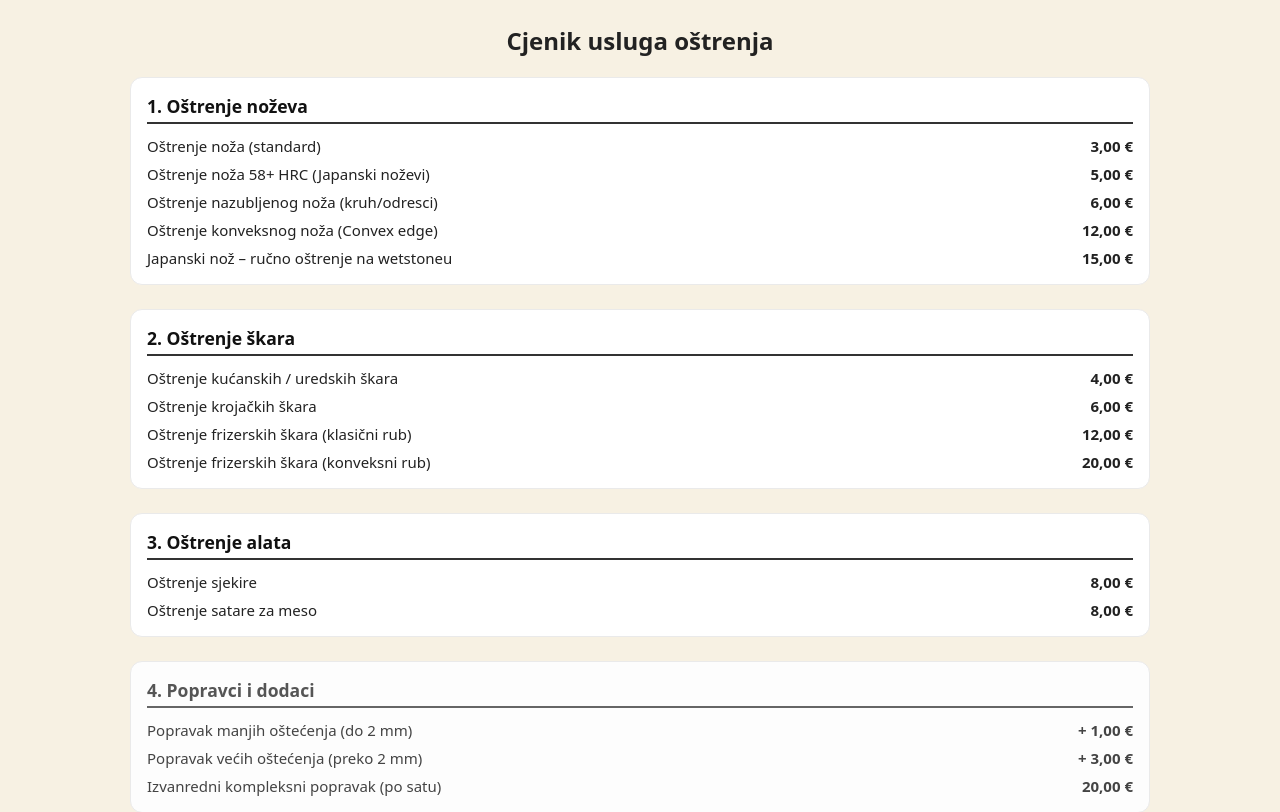
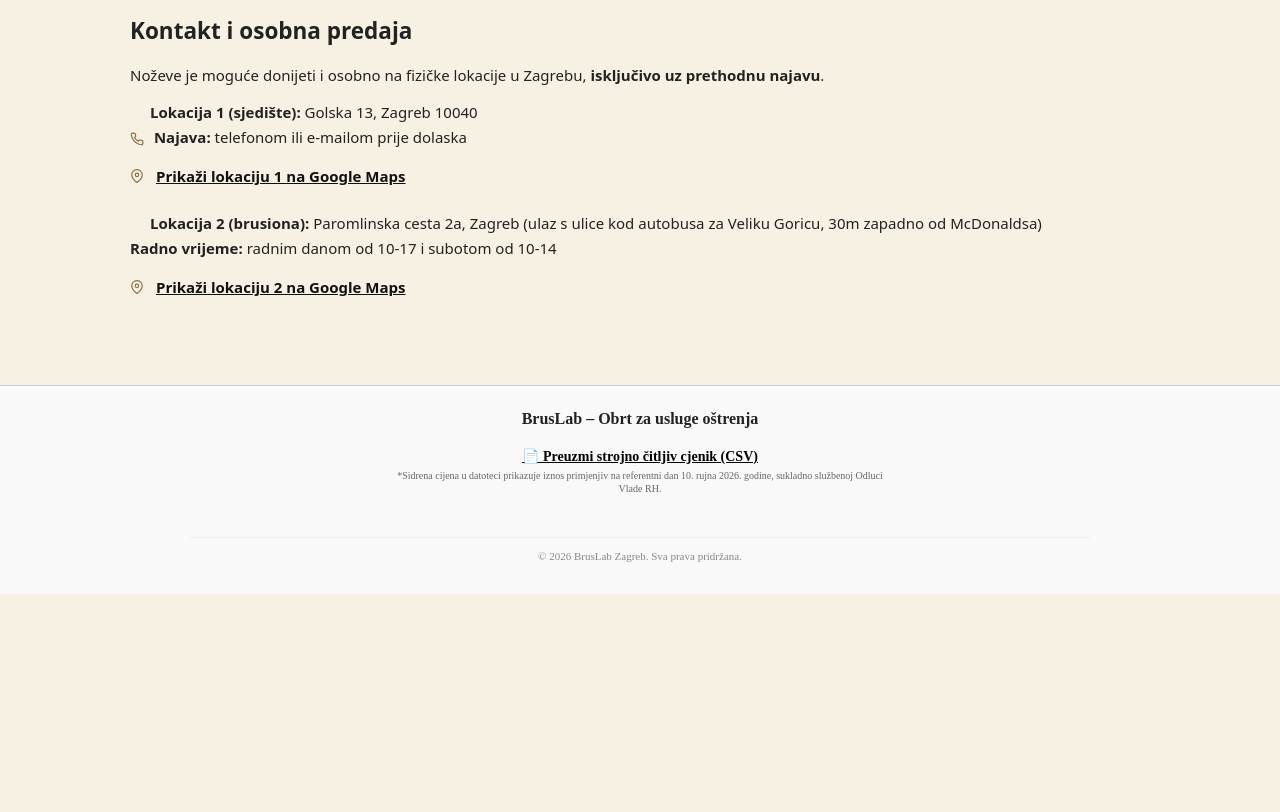
Before and after one commit to Nenad-cmd/ostrenje-nozeva-zagreb, a Next.js app: page / in a window 1280 px wide. Shown: the part 2940-3752 px from the top of the page. After the commit the page ends 3534 px from the top, so only its background shows below. Built offline with nearby package versions, Linux system fonts and the light colour scheme.

Commit message:
Update page.tsx

```diff
--- a/app/page.tsx
+++ b/app/page.tsx
@@ -676,58 +676,9 @@ key={l.id}
             </button>
           </form>
 
-          <p style={{ fontSize: 12, opacity: 0.75, marginTop: 10 }}>Odgovaram putem e-maila u najkraćem mogućem roku.</p>
+           <p style={{ fontSize: 12, opacity: 0.75, marginTop: 10 }}>Odgovaram putem e-maila u najkraćem mogućem roku.</p>
         </section>
-        {/* Vizualni prikaz cjenika za posjetitelje */}
-        <section style={{ marginTop: 40, paddingTop: 18, borderTop: "1px solid #eee" }}>
-          <h2 style={{ marginBottom: 20, textAlign: "center" }}>Cjenik usluga oštrenja</h2>
 
-          <div style={{ display: "flex", flexDirection: "column", gap: 24, fontSize: 15 }}>
-
-            {/* KATEGORIJA 1: NOŽEVI */}
-            <div style={{ border: "1px solid #eaeaea", borderRadius: 12, padding: 16, backgroundColor: "#fff" }}>
-              <h3 style={{ margin: "0 0 12px 0", color: "#111", borderBottom: "2px solid #333", paddingBottom: 4 }}>1. Oštrenje noževa</h3>
-              <div style={{ display: "flex", flexDirection: "column", gap: 8 }}>
-                <div style={{ display: "flex", justifyContent: "space-between" }}><span>Oštrenje noža (standard)</span><strong>3,00 €</strong></div>
-                <div style={{ display: "flex", justifyContent: "space-between" }}><span>Oštrenje noža 58+ HRC (Japanski noževi)</span><strong>5,00 €</strong></div>
-                <div style={{ display: "flex", justifyContent: "space-between" }}><span>Oštrenje nazubljenog noža (kruh/odresci)</span><strong>6,00 €</strong></div>
-                <div style={{ display: "flex", justifyContent: "space-between" }}><span>Oštrenje konveksnog noža (Convex edge)</span><strong>12,00 €</strong></div>
-                <div style={{ display: "flex", justifyContent: "space-between" }}><span>Japanski nož – ručno oštrenje na wetstoneu</span><strong>15,00 €</strong></div>
-              </div>
-            </div>
-
-            {/* KATEGORIJA 2: ŠKARE */}
-            <div style={{ border: "1px solid #eaeaea", borderRadius: 12, padding: 16, backgroundColor: "#fff" }}>
-              <h3 style={{ margin: "0 0 12px 0", color: "#111", borderBottom: "2px solid #333", paddingBottom: 4 }}>2. Oštrenje škara</h3>
-              <div style={{ display: "flex", flexDirection: "column", gap: 8 }}>
-                <div style={{ display: "flex", justifyContent: "space-between" }}><span>Oštrenje kućanskih / uredskih škara</span><strong>4,00 €</strong></div>
-                <div style={{ display: "flex", justifyContent: "space-between" }}><span>Oštrenje krojačkih škara</span><strong>6,00 €</strong></div>
-                <div style={{ display: "flex", justifyContent: "space-between" }}><span>Oštrenje frizerskih škara (klasični rub)</span><strong>12,00 €</strong></div>
-                <div style={{ display: "flex", justifyContent: "space-between" }}><span>Oštrenje frizerskih škara (konveksni rub)</span><strong>20,00 €</strong></div>
-              </div>
-            </div>
-
-            {/* KATEGORIJA 3: ALATI */}
-            <div style={{ border: "1px solid #eaeaea", borderRadius: 12, padding: 16, backgroundColor: "#fff" }}>
-              <h3 style={{ margin: "0 0 12px 0", color: "#111", borderBottom: "2px solid #333", paddingBottom: 4 }}>3. Oštrenje alata</h3>
-              <div style={{ display: "flex", flexDirection: "column", gap: 8 }}>
-                <div style={{ display: "flex", justifyContent: "space-between" }}><span>Oštrenje sjekire</span><strong>8,00 €</strong></div>
-                <div style={{ display: "flex", justifyContent: "space-between" }}><span>Oštrenje satare za meso</span><strong>8,00 €</strong></div>
-              </div>
-            </div>
-
-            {/* KATEGORIJA 4: POPRAVCI */}
-            <div style={{ border: "1px solid #eaeaea", borderRadius: 12, padding: 16, backgroundColor: "#fdfdfd" }}>
-              <h3 style={{ margin: "0 0 12px 0", color: "#555", borderBottom: "2px solid #666", paddingBottom: 4 }}>4. Popravci i dodaci</h3>
-              <div style={{ display: "flex", flexDirection: "column", gap: 8, color: "#444" }}>
-                <div style={{ display: "flex", justifyContent: "space-between" }}><span>Popravak manjih oštećenja (do 2 mm)</span><strong>+ 1,00 €</strong></div>
-                <div style={{ display: "flex", justifyContent: "space-between" }}><span>Popravak većih oštećenja (preko 2 mm)</span><strong>+ 3,00 €</strong></div>
-                <div style={{ display: "flex", justifyContent: "space-between" }}><span>Izvanredni kompleksni popravak (po satu)</span><strong>20,00 €</strong></div>
-              </div>
-            </div>
-
-          </div>
-        </section>
 
         {/* Osobna predaja */}
         <section style={{ marginTop: 32, paddingTop: 18, borderTop: "1px solid #eee", fontSize: 15 }}>
```
